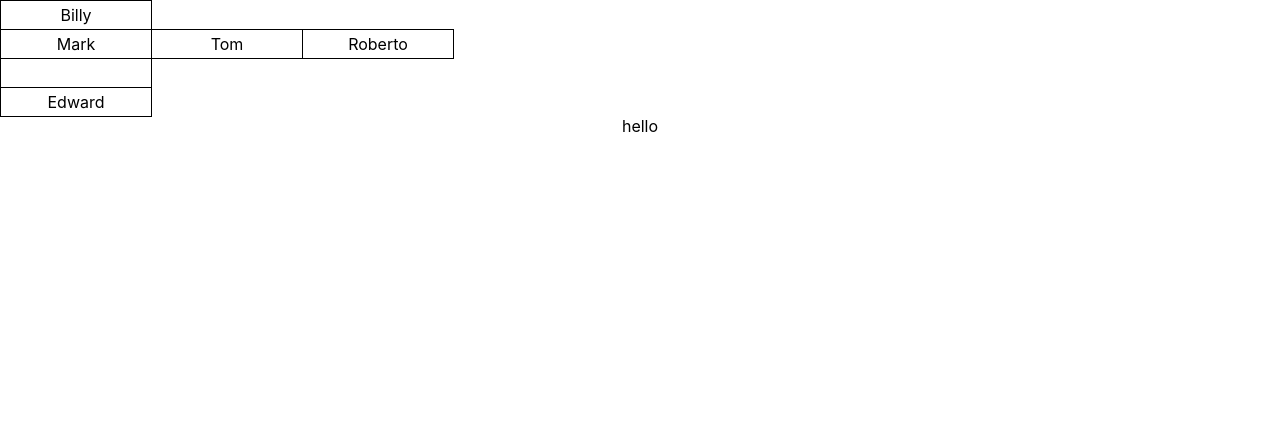
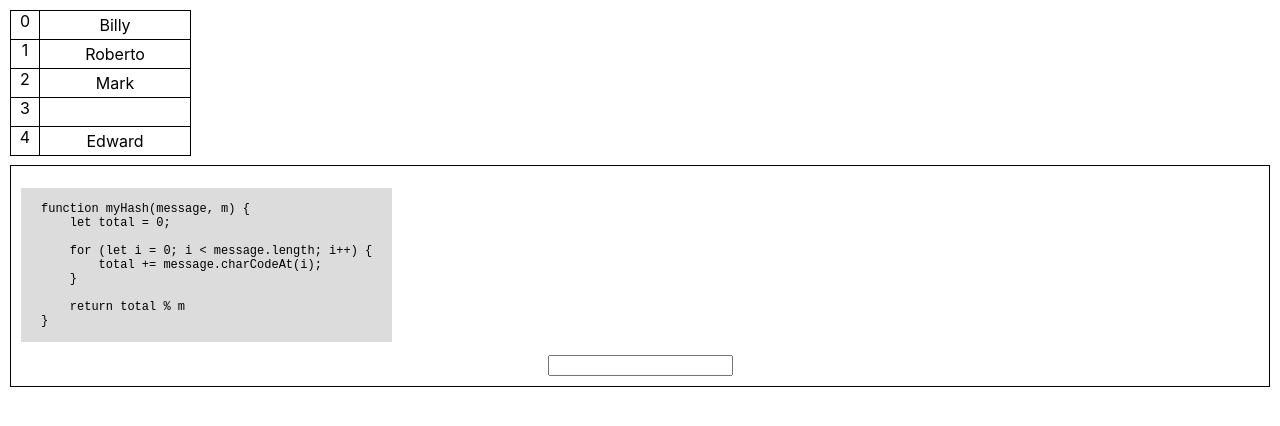
Before and after one commit to billyc10/hash-table-visualiser, a React (Create React App) app: page / in a window 1280 px wide. Shown: the top 426 px of the page. Built offline with nearby package versions, Linux system fonts and the light colour scheme; the HTML template or start-up script is replaced by a standard one.

Commit message:
Fleshed out hash table class

```diff
--- a/src/App.js
+++ b/src/App.js
@@ -1,36 +1,17 @@
 import './App.css';
 import LiveArray from './components/LiveArray/LiveArray';
-
-class HashTable {
-  constructor(size) {
-    this.size = size;
-    this.array = [...Array(size)].map(e => Array());
-  }
-
-  insert(item, pos) {
-    if (pos > this.size) {
-      return this.array
-    } else {
-      this.array[pos].push(item);
-      return this.array;
-    }
-  }
-
-  assign(newArray) {
-    this.array = newArray;
-    this.size = newArray.length;
-  }
-}
+import HashFunction from './components/HashFunction/HashFunction';
+import HashTable from './components/HashTable.mjs';
 
 function App() {
-  const hashTable = new HashTable(4);
-  hashTable.assign([['Billy'], ['Mark', 'Tom', 'Roberto'], [], ['Edward']]);
+  const hashTable = new HashTable(5);
+  hashTable.assign(['Billy', 'Roberto', 'Mark', , 'Edward']);
   console.log(hashTable.array);
 
   return (
     <div className="App">
-      <LiveArray array={hashTable.array} className="LiveArray"></LiveArray>
-      hello
+      <LiveArray array={hashTable.array} hashing={hashTable.hashing} className="LiveArray"></LiveArray>
+      <HashFunction/>
     </div>
   );
 }
--- /dev/null
+++ b/src/components/HashFunction/HashFunction.css
@@ -0,0 +1,15 @@
+.HashFunction {
+    border-style: solid;
+    border-width: 1px;
+    padding: 10px;
+    margin: 10px;
+}
+
+.CodeSnippet {
+    font-size: 12px;
+    text-align: left;
+    width: fit-content;
+    padding: 0px 20px;
+    background-color: gainsboro;
+
+}
--- /dev/null
+++ b/src/components/HashFunction/HashFunction.jsx
@@ -0,0 +1,33 @@
+import './HashFunction.css'
+
+const HashFunction = (props) => {
+
+    const Preview = () => {
+        const hashingAlgorithm = `
+function myHash(message, m) {
+    let total = 0;
+
+    for (let i = 0; i < message.length; i++) {
+        total += message.charCodeAt(i);
+    }
+
+    return total % m
+}
+        `
+
+        return (
+            <div className='CodeSnippet'>
+                <code><pre>{hashingAlgorithm}</pre></code>
+            </div>
+        )
+    }
+
+    return (
+        <div className='HashFunction'>
+            <Preview/>
+            <input></input>
+        </div>
+    )
+}
+
+export default HashFunction;
--- /dev/null
+++ b/src/components/HashTable.mjs
@@ -0,0 +1,106 @@
+export default class HashTable {
+    constructor(size = 5, hashing = 'closed') {
+      this.size = size;
+      this.hashing = hashing;
+      switch(this.hashing){
+        case 'open':
+          this.array = [...Array(size)].map(e => Array());
+          break;
+        default:
+          this.array = Array(size);
+      }
+    }
+
+    insert(item, pos) {
+      if (pos > this.size) {
+        return false
+      } else {
+        switch(this.hashing){
+          case 'closed':
+            this.array[pos] = item;
+            break;
+          default:
+            this.array[pos].push(item);
+            break;
+        }
+        return this.array;
+      }
+    }
+
+    assign(newArray) {
+      this.array = newArray;
+      this.size = newArray.length;
+    }
+
+    hashFunction(item, m) {
+        let total = 0;
+
+        for (let i = 0; i < item.length; i++) {
+            total += item.charCodeAt(i);
+        }
+
+        return total % m
+    }
+
+    hashToTable(item) {
+      // Check if item already exists
+      const check = this.lookup(item);
+      if (check !== false) {
+          return check;
+      }
+
+      let index = this.hashFunction(item, this.size);
+      switch(this.hashing){
+        case 'open':
+          this.array[index].push(item);
+          return index;
+        default:
+          if (this.array[index] === undefined) {
+            this.array[index] = item;
+            return index;
+          } else {
+            let finalIndex = index;
+            index = (index + 1) % this.size;
+            while (index !== finalIndex) {
+              if (this.array[index] === undefined) {
+                this.array[index] = item;
+                return index;
+              }
+              index = (index + 1) % this.size;
+            }
+          }
+      }
+    }
+
+    lookup(item) {
+      let index = this.hashFunction(item, this.size);
+
+      if (this.array[index] === undefined || this.array[index].length === 0) {
+        return false;
+      }
+
+      switch(this.hashing){
+        case 'open':
+          for (let i = 0; i < this.array[index].length; i++) {
+            if (this.array[index][i] === item) {
+              return [index, i]
+            }
+          }
+          return false;
+        default:
+          if (this.array[index] === item) {
+            return index
+          } else {
+            let finalIndex = index;
+            index = (index + 1) % this.size;
+            while (index !== finalIndex) {
+              if (this.array[index] === item) {
+                return index;
+              }
+              index = (index + 1) % this.size;
+            }
+          }
+          return false
+      }
+    }
+  }
--- a/src/components/LiveArray/LiveArray.css
+++ b/src/components/LiveArray/LiveArray.css
@@ -1,3 +1,8 @@
+.LiveArray {
+    width: fit-content;
+    margin: 10px;
+}
+
 .ArrayCell {
     display: flex;
     flex-direction: column;
@@ -9,11 +14,15 @@
     height: 28px;
 }
 
+.ArrayIndex {
+    outline: 1px solid;
+    margin-top: 1px;
+    margin-left: 1px;
+    width: 28px;
+    height: 28px;
+}
+
 .ArrayRow {
     display: flex;
     flex-direction: row;
 }
-
-.LiveArray {
-    width: fit-content;
-}
--- a/src/components/LiveArray/LiveArray.jsx
+++ b/src/components/LiveArray/LiveArray.jsx
@@ -2,26 +2,38 @@ import './LiveArray.css'
 
 const LiveArray = (props) => {
     const arrayValues = props.array;
+    const hashing = props.hashing;
     const arraySize = arrayValues.length;
 
     const ArrayRow = (props) => {
-        if (props.values.length == 0) {
-            return <div className="ArrayCell" key={0}/>
+        let arrayList;
+        if (props.values === undefined || props.values.length === 0) {
+            arrayList = <div className="ArrayCell" />
+        } else if (hashing === 'open') {
+            // Open hashing allows chaining
+            arrayList = props.values.map(
+                (value, index) => (
+                    <div className="ArrayCell" key={index}>
+                        {value}
+                    </div>
+                )
+            );
+        } else if (hashing === 'closed') {
+            // Closed hashing only allows one entry per index
+            arrayList = <div className="ArrayCell"> {props.values} </div>
         }
-        const arrayList = props.values.map(
-            (value, index) => (
-                <div className="ArrayCell" key={index}>
-                    {value}
-                </div>
-            )
-        );
-        return <div className="ArrayRow"> {arrayList} </div>
+        return (
+            <div className="ArrayRow">
+                <div className="ArrayIndex"> {props.index} </div>
+                {arrayList}
+            </div>
+        )
     }
 
     const FullArray = () => {
         const rows = [];
         for (var i = 0; i < arraySize; i++) {
-            rows.push(<ArrayRow key={i} values={arrayValues[i]}/>)
+            rows.push(<ArrayRow key={i} index={i} values={arrayValues[i]}/>)
         }
 
         return <div className="LiveArray"> {rows} </div>;
```
Also changed, not shown: public/plan.png, src/ClosedHashing/ClosedHashing.jsx (added).
